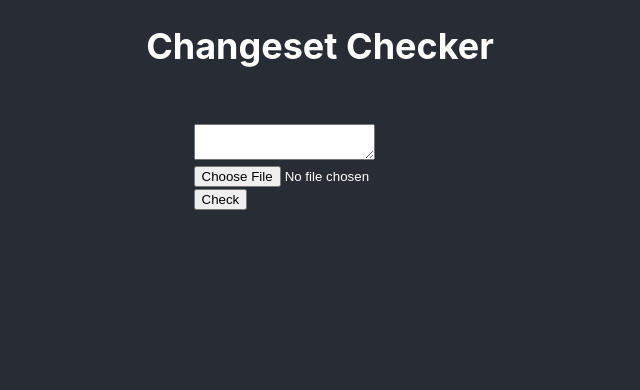
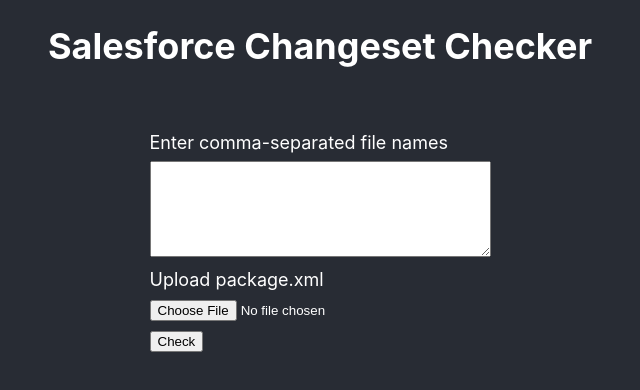
Before and after one commit to iamsomraj/Changeset-Checker-App, a React (Create React App) app: page / in a window 1280 px wide. Shown: the top 390 px of the page, without its empty margins (320-960 px from the left). Built offline with nearby package versions, Linux system fonts and the light colour scheme.

Commit message:
UPDATE: labels

```diff
--- a/src/App.tsx
+++ b/src/App.tsx
@@ -41,7 +41,7 @@
       ) {
         console.log("Search Query or File Content is null", {
           searchQuery,
-          fileContent,
+          fileContent
         });
         alert(
           "Search Query or File Content is null : Check Console For More Info"
@@ -50,14 +50,14 @@
       }
       const jsonString = xmlToJSONUtility.xml2json(fileContent, {
         compact: true,
-        spaces: 4,
+        spaces: 4
       });
 
       const parsedJSON = JSON.parse(jsonString);
       console.log("Before Processing: ", { searchQuery, parsedJSON });
 
       const {
-        fullName: { _text: changeSetName },
+        fullName: { _text: changeSetName }
       } = parsedJSON.Package;
 
       const types: XMLType[] = parsedJSON.Package.types;
@@ -70,12 +70,12 @@
           value.push(type.members._text);
           return {
             key: type.name._text,
-            value,
+            value
           };
         } else {
           return {
             key: type.name._text,
-            value: type.members.map((mem: TextType) => mem._text),
+            value: type.members.map((mem: TextType) => mem._text)
           };
         }
       });
@@ -92,7 +92,7 @@
         return {
           token,
           isFound: item !== undefined,
-          place: item === undefined ? "" : item.key,
+          place: item === undefined ? "" : item.key
         };
       });
 
@@ -109,7 +109,7 @@
     if (!content) {
       alert("File Upload failed : Check Console For More Info");
       console.log("File Upload failed", {
-        content,
+        content
       });
       return;
     }
@@ -125,21 +125,27 @@
 
   return (
     <div className="App-header">
-      <h1>Changeset Checker</h1>
+      <h1>Salesforce Changeset Checker</h1>
       <form onSubmit={onSubmit} style={{ margin: "2rem" }}>
-        <div>
+        <div style={{ margin: "0.5rem 0" }}>
+          Enter comma-separated file names
+        </div>
+        <div style={{ margin: "0.5rem 0" }}>
           <textarea
+            cols={40}
+            rows={6}
             value={searchQuery}
             onChange={(e) => setSearchQuery(e.target.value)}
           />
         </div>
-        <div>
+        <div style={{ margin: "0.5rem 0" }}>Upload package.xml</div>
+        <div style={{ margin: "0.5rem 0" }}>
           <input
             type="file"
             onChange={(e) => handleFileChosen(e.target.files)}
           />
         </div>
-        <div>
+        <div style={{ margin: "0.5rem 0" }}>
           <button type="submit">Check</button>
         </div>
       </form>
@@ -150,7 +156,10 @@
           return (
             <div
               key={result.token}
-              style={{ color: result.isFound ? "green" : "red" }}
+              style={{
+                margin: "0.25rem 0",
+                color: result.isFound ? "green" : "red"
+              }}
             >
               {result.isFound &&
                 `${result.token} is present in ${result.place}`}
```
